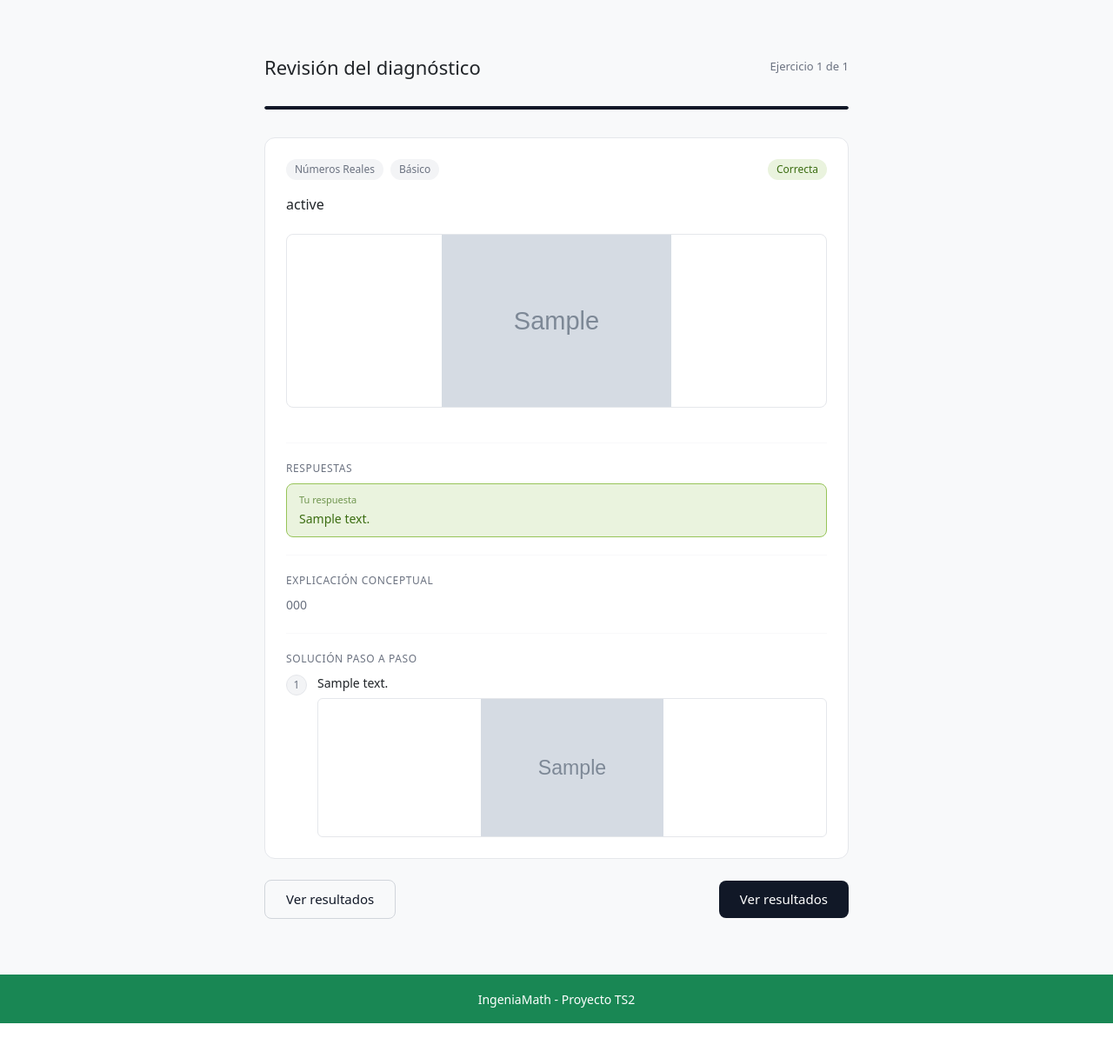
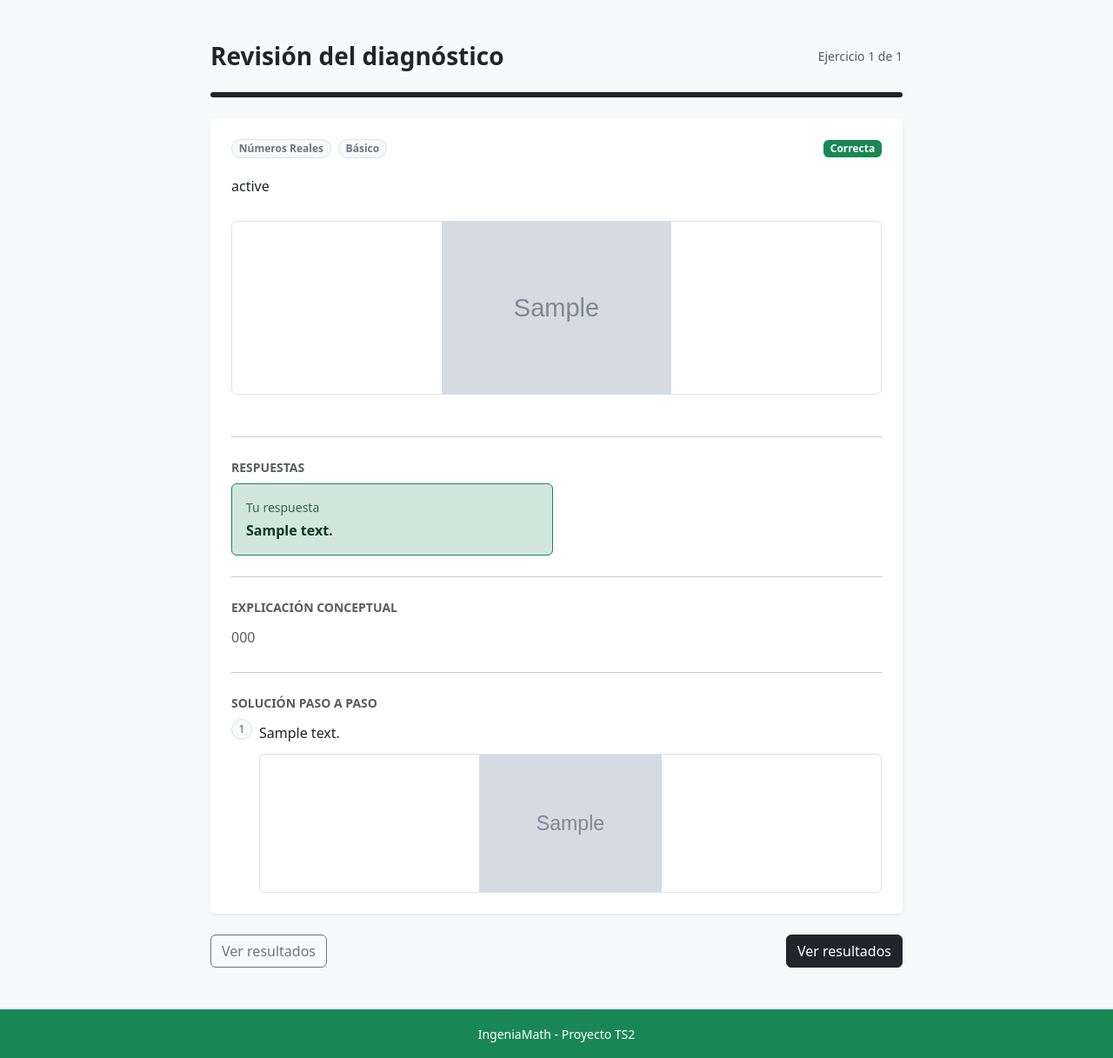
Before and after one commit to dxRony/IngeniaMath, a Laravel app: page /student/initial-assessments/1/review/1 in a window 1280 px wide. Shown: the part 56-1273 px from the top of the page at 87% size. Before the commit the page ends 1233 px from the top, so only its background shows below. Run offline with Laravel 12, Linux system fonts and the light colour scheme; a user stored in the database is signed in; data comes from the database, SQL or seed files in the repository; tables that the repository leaves empty hold one stand-in row (values such as "Sample post"); grey boxes marked "Sample" are stand-in pictures; parts of the project's set-up code (start-up, migrations or seed data) failed here and were passed over.

Commit message:
refactor: Estilos de algunas vistas

```diff
--- a/resources/views/student/initial-assessments/partials/_numeric.blade.php
+++ b/resources/views/student/initial-assessments/partials/_numeric.blade.php
@@ -1,4 +1,2 @@
 <input type="text" name="answers[{{ $item->exercise_id }}]" value="{{ $item->given_answer }}"
-    placeholder="Escribe tu respuesta numérica aquí" style="width: 100%; font-size: 15px; padding: 0.625rem 0.875rem;
-              border: 1px solid #e5e7eb; border-radius: 8px;
-              background: transparent; box-sizing: border-box;">
+    placeholder="Escribe tu respuesta numérica aquí" class="form-control">
--- a/resources/views/student/initial-assessments/review.blade.php
+++ b/resources/views/student/initial-assessments/review.blade.php
@@ -1,72 +1,67 @@
 @extends('student.main')
 
 @section('content')
-<div style="max-width: 720px; margin: 0 auto; padding: 2.5rem 1.5rem;">
+<div class="container py-4" style="max-width: 820px;">
 
     {{-- Topbar --}}
-    <div style="display: flex; align-items: center; justify-content: space-between; margin-bottom: 2rem;">
-        <h1 style="font-size: 22px; font-weight: 500; margin: 0;">Revisión del diagnóstico</h1>
-        <span style="font-size: 13px; color: #6b7280;">
+    <div class="d-flex flex-column flex-md-row align-items-md-center justify-content-between gap-2 mb-4">
+        <h1 class="h3 fw-semibold mb-0">Revisión del diagnóstico</h1>
+        <span class="small text-muted">
             Ejercicio {{ $order }} de {{ $total }}
         </span>
     </div>
 
     {{-- Barra de progreso --}}
-    <div style="height: 4px; background: #f3f4f6; border-radius: 2px; overflow: hidden; margin-bottom: 2rem;">
-        <div style="height: 100%; width: {{ round($order / $total * 100, 1) }}%;
-                background: #111827; border-radius: 2px;"></div>
+    <div class="progress mb-4" style="height: 6px;">
+        <div class="progress-bar bg-dark" role="progressbar" style="width: {{ round($order / $total * 100, 1) }}%;"></div>
     </div>
 
     {{-- Card del ejercicio --}}
     @php
     $isCorrect = $item->is_correct;
     $typeName = $item->exercise->type->name;
+    $statusClass = $isCorrect ? 'text-bg-success' : ($item->given_answer ? 'text-bg-danger' : 'text-bg-secondary');
+    $answerBoxClass = $isCorrect ? 'alert-success border-success' : 'alert-danger border-danger';
     @endphp
 
-    <div style="background: #fff; border: 1px solid #e5e7eb; border-radius: 12px;
-              padding: 1.5rem; margin-bottom: 1.5rem;">
+    <div class="card border-0 shadow-sm mb-4">
+        <div class="card-body p-4">
 
         {{-- Meta --}}
-        <div style="display: flex; gap: 8px; margin-bottom: 1rem; align-items: center;">
-            <span style="font-size: 12px; padding: 3px 10px; border-radius: 20px; background: #f3f4f6; color: #6b7280;">
+        <div class="d-flex flex-wrap align-items-center gap-2 mb-3">
+            <span class="badge rounded-pill text-bg-light border text-secondary">
                 {{ $item->exercise->subtopic->topic->name }}
             </span>
-            <span style="font-size: 12px; padding: 3px 10px; border-radius: 20px; background: #f3f4f6; color: #6b7280;">
+            <span class="badge rounded-pill text-bg-light border text-secondary">
                 {{ $item->exercise->level->name }}
             </span>
-            <span style="font-size: 12px; padding: 3px 10px; border-radius: 20px; margin-left: auto;
-                   background: {{ $isCorrect ? '#EAF3DE' : '#FCEBEB' }};
-                   color: {{ $isCorrect ? '#3B6D11' : '#A32D2D' }};">
+            <span class="badge {{ $statusClass }} ms-md-auto">
                 {{ $isCorrect ? 'Correcta' : ($item->given_answer ? 'Incorrecta' : 'Sin responder') }}
             </span>
         </div>
 
         {{-- Enunciado --}}
-        <p style="font-size: 16px; line-height: 1.6; margin: 0 0 1.25rem;">
+        <p class="fs-6 lh-lg mb-4">
             {!! $item->exercise->statement !!}
         </p>
 
         {{-- Imagen opcional --}}
         @if($item->exercise->image_url)
-        <img src="{{ Storage::url($item->exercise->image_url) }}" alt="Imagen de apoyo" style="width: 100%; max-height: 200px; object-fit: contain;
-                border-radius: 8px; border: 1px solid #e5e7eb; margin-bottom: 1.25rem;">
+        <img src="{{ Storage::url($item->exercise->image_url) }}" alt="Imagen de apoyo"
+            class="img-fluid rounded border mb-4" style="max-height: 200px; object-fit: contain; width: 100%;">
         @endif
 
-        <hr style="border: none; border-top: 1px solid #e5e7eb; margin: 1.25rem 0;">
+        <hr class="my-4">
 
         {{-- Respuestas --}}
-        <p style="font-size: 12px; font-weight: 500; color: #6b7280; text-transform: uppercase;
-              letter-spacing: 0.05em; margin: 0 0 8px;">Respuestas</p>
+        <p class="small fw-semibold text-uppercase text-muted mb-2">Respuestas</p>
 
-        <div style="display: flex; gap: 12px; margin-bottom: 1rem;">
+        <div class="row g-2 mb-3">
             {{-- Respuesta dada --}}
-            <div style="flex: 1; padding: 0.625rem 0.875rem; border-radius: 8px;
-                  background: {{ $isCorrect ? '#EAF3DE' : '#FCEBEB' }};
-                  border: 0.5px solid {{ $isCorrect ? '#97C459' : '#F09595' }};">
-                <p style="font-size: 11px; margin: 0 0 3px; opacity: 0.7;
-                  color: {{ $isCorrect ? '#3B6D11' : '#A32D2D' }};">Tu respuesta</p>
-                <p style="font-size: 14px; font-weight: 500; margin: 0;
-                  color: {{ $isCorrect ? '#3B6D11' : '#A32D2D' }};">
+            <div class="col-12 col-lg-6">
+                <div class="alert {{ $answerBoxClass }} mb-0 border">
+                    <p class="small mb-1 opacity-75">Tu respuesta</p>
+                    <p class="fw-semibold mb-0">
                     @if($item->given_answer)
                     @if($typeName === 'Completar espacios')
                     {{ implode(' / ', explode('|', $item->given_answer)) }}
@@ -80,15 +75,14 @@
                     @endif
                     </p>
                 </div>
+            </div>
 
             {{-- Respuesta correcta --}}
             @if(!$isCorrect)
-            <div style="flex: 1; padding: 0.625rem 0.875rem; border-radius: 8px;
-                  background: #EAF3DE; border: 0.5px solid #97C459;">
-                <p style="font-size: 11px; margin: 0 0 3px; opacity: 0.7; color: #3B6D11;">
-                    Respuesta correcta
-                </p>
-                <p style="font-size: 14px; font-weight: 500; margin: 0; color: #3B6D11;">
+            <div class="col-12 col-lg-6">
+                <div class="alert alert-success border-success mb-0 border">
+                    <p class="small mb-1 opacity-75">Respuesta correcta</p>
+                    <p class="fw-semibold mb-0">
                         @if($typeName === 'Completar espacios')
                         {{ implode(' / ', explode('|', $item->exercise->correct_answer)) }}
                         @else
@@ -96,41 +90,38 @@
                         @endif
                     </p>
                 </div>
+            </div>
             @endif
         </div>
 
         {{-- Explicación conceptual --}}
         @if($item->exercise->concept_explanation)
-        <hr style="border: none; border-top: 1px solid #e5e7eb; margin: 1.25rem 0;">
-        <p style="font-size: 12px; font-weight: 500; color: #6b7280; text-transform: uppercase;
-              letter-spacing: 0.05em; margin: 0 0 8px;">Explicación conceptual</p>
-        <p style="font-size: 14px; color: #6b7280; line-height: 1.6; margin: 0 0 1rem;">
+        <hr class="my-4">
+        <p class="small fw-semibold text-uppercase text-muted mb-2">Explicación conceptual</p>
+        <p class="text-muted lh-lg mb-3">
             {!! $item->exercise->concept_explanation !!}
         </p>
         @endif
 
         {{-- Pasos de solución --}}
         @if($item->exercise->steps->isNotEmpty())
-        <hr style="border: none; border-top: 1px solid #e5e7eb; margin: 1.25rem 0;">
-        <p style="font-size: 12px; font-weight: 500; color: #6b7280; text-transform: uppercase;
-              letter-spacing: 0.05em; margin: 0 0 8px;">Solución paso a paso</p>
+        <hr class="my-4">
+        <p class="small fw-semibold text-uppercase text-muted mb-2">Solución paso a paso</p>
 
-        <div style="display: flex; flex-direction: column; gap: 10px;">
+        <div class="d-flex flex-column gap-3">
             @foreach($item->exercise->steps->sortBy('step_number') as $step)
-            <div style="display: flex; gap: 12px;">
-                <div style="width: 24px; height: 24px; border-radius: 50%; background: #f3f4f6;
-                    border: 1px solid #e5e7eb; font-size: 12px; font-weight: 500;
-                    color: #6b7280; display: flex; align-items: center; justify-content: center;
-                    flex-shrink: 0; margin-top: 1px;">
+            <div class="d-flex gap-2">
+                <div class="rounded-circle border bg-light text-muted d-flex align-items-center justify-content-center flex-shrink-0"
+                    style="width: 24px; height: 24px; font-size: 12px;">
                     {{ $step->step_number }}
                 </div>
-                <div style="flex: 1;">
-                    <p style="font-size: 14px; line-height: 1.6; margin: 0 0 6px;">
+                <div class="flex-grow-1">
+                    <p class="mb-2 lh-lg">
                         {!! $step->description !!}
                     </p>
                     @if($step->image_url)
-                    <img src="{{ Storage::url($step->image_url) }}" alt="Paso {{ $step->step_number }}" style="width: 100%; max-height: 160px; object-fit: contain;
-                      border-radius: 6px; border: 1px solid #e5e7eb;">
+                    <img src="{{ Storage::url($step->image_url) }}" alt="Paso {{ $step->step_number }}"
+                      class="img-fluid rounded border" style="max-height: 160px; object-fit: contain; width: 100%;">
                     @endif
                 </div>
             </div>
@@ -139,30 +130,26 @@
         @endif
 
         </div>
+    </div>
 
     {{-- Navegación --}}
-    <div style="display: flex; justify-content: space-between; align-items: center;">
+    <div class="d-flex justify-content-between align-items-center gap-2 flex-wrap">
         @if($order > 1)
-        <a href="{{ route('initial-assessments.review', [$assessment->id, $order - 1]) }}" style="padding: 0.625rem 1.5rem; border-radius: 8px; font-size: 15px; font-weight: 500;
-              border: 1px solid #d1d5db; background: transparent; text-decoration: none;
-              color: #111827;">
+        <a href="{{ route('initial-assessments.review', [$assessment->id, $order - 1]) }}" class="btn btn-outline-secondary">
             Anterior
         </a>
         @else
-        <a href="{{ route('initial-assessments.results') }}" style="padding: 0.625rem 1.5rem; border-radius: 8px; font-size: 15px; font-weight: 500;
-              border: 1px solid #d1d5db; background: transparent; text-decoration: none;
-              color: #111827;">
+        <a href="{{ route('initial-assessments.results') }}" class="btn btn-outline-secondary">
             Ver resultados
         </a>
         @endif
 
-        @if($order < $total) <a href="{{ route('initial-assessments.review', [$assessment->id, $order + 1]) }}" style="padding: 0.625rem 1.5rem; border-radius: 8px; font-size: 15px; font-weight: 500;
-              background: #111827; color: #fff; border: none; text-decoration: none;">
+        @if($order < $total)
+            <a href="{{ route('initial-assessments.review', [$assessment->id, $order + 1]) }}" class="btn btn-dark">
             Siguiente
             </a>
         @else
-            <a href="{{ route('initial-assessments.results') }}" style="padding: 0.625rem 1.5rem; border-radius: 8px; font-size: 15px; font-weight: 500;
-              background: #111827; color: #fff; border: none; text-decoration: none;">
+            <a href="{{ route('initial-assessments.results') }}" class="btn btn-dark">
                 Ver resultados
             </a>
         @endif
```
Also changed, not shown: resources/views/layouts/assessment.blade.php (+30 -2 lines), resources/views/student/initial-assessments/partials/_fill_blank.blade.php (+4 -5 lines), resources/views/student/initial-assessments/partials/_multiple_choice.blade.php (+4 -5 lines), resources/views/student/initial-assessments/partials/_true_false.blade.php (+4 -5 lines), resources/views/student/initial-assessments/results.blade.php (+42 -41 lines), resources/views/student/learning-paths/index.blade.php (+32 -37 lines). Lines whose indentation alone changed are shown as unchanged.
